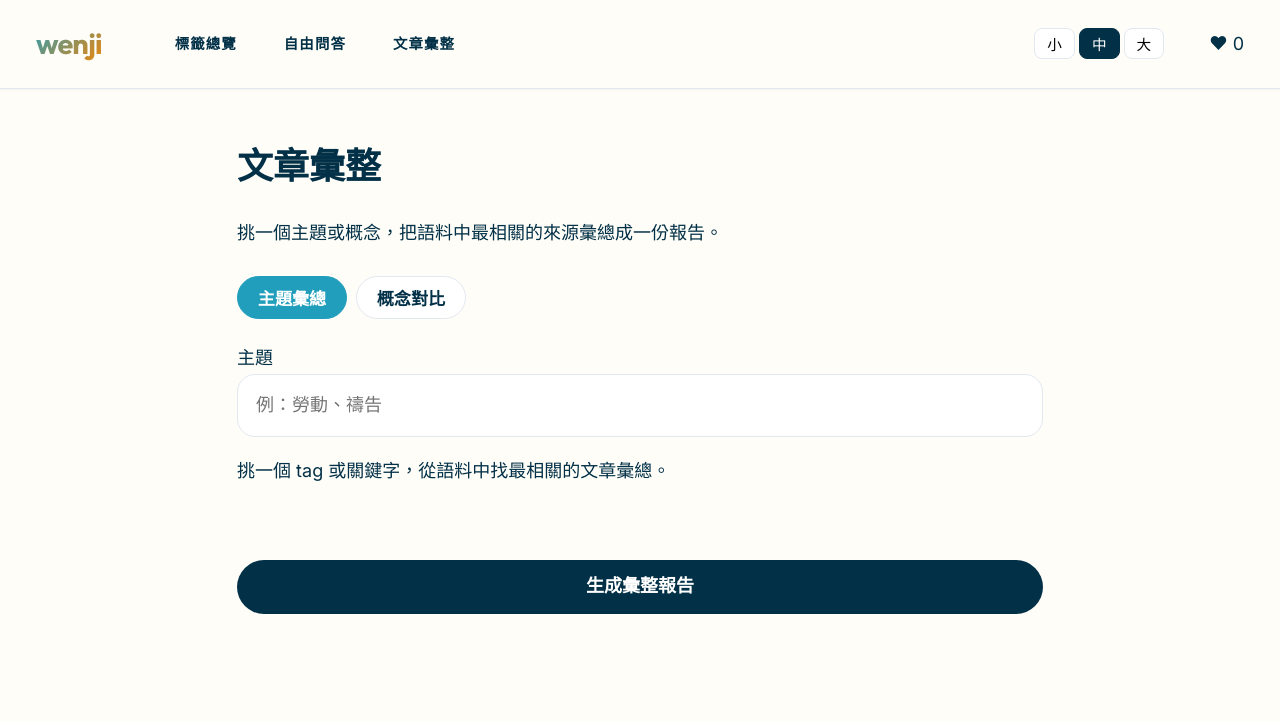
After one commit to notoriouslab/wenji, a FastAPI app: template src/wenji/web/templates/aggregate.html in a window 1280 px wide. The commit adds this page. Shown: the top 721 px of the page. Run offline with FastAPI, Linux system fonts and the light colour scheme; the template is opened without the code that fills it, so the values that code supplies are empty; parts of the project's set-up code (start-up, migrations or seed data) failed here and were passed over; some libraries are stand-ins or nearby versions.

Commit message:
feat(web): aggregation becomes a standalone /aggregate page
Same consistency move as the ask entry: the chat side panel behaved
unlike every other nav item and duplicated a page-worth of UI in a
drawer. The panel, its backdrop, and the openPanel/closeAllPanels
plumbing go; /aggregate renders the same topic/concept reports on a
full page (noindex + robots-disallowed, matching /ask), and the
formerly dormant subtype-exclusion checkboxes get a home. aggregate.js
now ships only on the page it wires.

```diff
--- a/src/wenji/web/app.py
+++ b/src/wenji/web/app.py
@@ -540,9 +540,10 @@ def create_app(
             "User-agent: *\n"
             "Allow: /\n"
             "Disallow: /api/\n"
-            # Generated answers are not indexable content, and ?q= would mint
-            # unlimited crawlable URLs.
+            # Generated answers/reports are not indexable content, and ?q=
+            # would mint unlimited crawlable URLs.
             "Disallow: /ask\n"
+            "Disallow: /aggregate\n"
             "\n"
             "# AI Bots\n"
             "User-agent: GPTBot\nAllow: /\n"
@@ -1055,6 +1056,15 @@ def create_app(
         """
         return templates.TemplateResponse(request, "ask.html", {"query": q})
 
+    @app.get("/aggregate", response_class=HTMLResponse)
+    def aggregate_page(request: Request) -> HTMLResponse:
+        """Standalone aggregation page (topic summary / concept comparison).
+
+        Server-renders the shell only; reports arrive via the JSON aggregate
+        endpoints from aggregate.js.
+        """
+        return templates.TemplateResponse(request, "aggregate.html", {"query": ""})
+
     @app.get("/", response_class=HTMLResponse)
     def index(
         request: Request,
--- a/src/wenji/web/static/style.css
+++ b/src/wenji/web/static/style.css
@@ -938,6 +860,71 @@ h1, h2, h3, h4 {
   100% { background: transparent; }
 }
 
+/* --- /aggregate page ----------------------------------------------------- */
+
+.aggregate-page { max-width: 860px; }
+
+.chat-tabs {
+  display: flex;
+  gap: 0.5rem;
+  margin-bottom: 1.25rem;
+}
+
+.chat-tab {
+  padding: 0.45rem 1.1rem;
+  font-size: 0.95rem;
+  font-weight: 600;
+  color: var(--color-secondary);
+  background: #fff;
+  border: 1px solid var(--color-border);
+  border-radius: var(--radius-full);
+  cursor: pointer;
+}
+
+.chat-tab.active {
+  color: #fff;
+  background: var(--color-primary);
+  border-color: var(--color-primary);
+}
+
+.chat-subtype-filter {
+  margin: 0.75rem 0;
+  display: flex;
+  flex-wrap: wrap;
+  gap: 0.5rem 1.25rem;
+}
+
+.chat-checkbox {
+  display: inline-flex;
+  align-items: center;
+  gap: 0.35rem;
+  font-size: 0.9rem;
+  color: var(--color-text-muted);
+}
+
+.chat-result-area { margin-top: 2rem; }
+
+.chat-sources { padding-left: 1.25rem; }
+
+.chat-sources li { margin-bottom: 1rem; }
+
+.chat-snippet {
+  color: var(--color-text-muted);
+  font-size: 0.95rem;
+  margin-top: 0.25rem;
+}
+
+.chat-score {
+  color: var(--color-text-muted);
+  font-size: 0.85rem;
+  margin-left: 0.5rem;
+}
+
+.chat-stats, .chat-narrative-empty {
+  color: var(--color-text-muted);
+  font-size: 0.9rem;
+}
+
 /* --- responsive --------------------------------------------------------- */
 
 @media (max-width: 900px) {
--- /dev/null
+++ b/src/wenji/web/templates/aggregate.html
@@ -0,0 +1,44 @@
+{% extends "base.html" %}
+
+{% block title %}文章彙整 — {{ site_name or "wenji" }}{% endblock %}
+{% block description %}主題彙總與跨來源概念對比。{% endblock %}
+
+{% block extra_meta %}
+{# LLM-generated reports must stay out of search indexes, same policy as /ask. #}
+<meta name="robots" content="noindex, nofollow">
+{% endblock %}
+
+{% block content %}
+<main class="ask-page aggregate-page">
+  <header class="ask-page-header">
+    <h1 class="ask-page-title">文章彙整</h1>
+    <p class="hint">挑一個主題或概念，把語料中最相關的來源彙總成一份報告。</p>
+  </header>
+
+  <nav class="chat-tabs" aria-label="彙整模式">
+    <button class="chat-tab active" data-mode="topic" type="button">主題彙總</button>
+    <button class="chat-tab" data-mode="concept" type="button">概念對比</button>
+  </nav>
+
+  <form id="aggregate-form" class="chat-input-area">
+    <div class="chat-input-group">
+      <label id="chat-input-label" for="chat-query">主題</label>
+      <input type="text" id="chat-query" placeholder="例：勞動、禱告" required>
+      <p class="hint" id="chat-input-hint">挑一個 tag 或關鍵字，從語料中找最相關的文章彙總。</p>
+    </div>
+    {# aggregate.js fills this with subtype checkboxes; stays empty when the
+       corpus has no subtype values. #}
+    <div id="chat-subtype-filter" class="chat-subtype-filter"></div>
+    <button type="submit" class="chat-submit">生成彙整報告</button>
+  </form>
+
+  <div id="aggregate-result" class="chat-result-area markdown-body"></div>
+  <noscript>
+    <p class="ask-error">文章彙整需要 JavaScript。請改用<a href="/">搜尋</a>。</p>
+  </noscript>
+</main>
+{% endblock %}
+
+{% block scripts %}
+<script src="/static/aggregate.js?v=0.6.1" defer></script>
+{% endblock %}
--- a/src/wenji/web/templates/base.html
+++ b/src/wenji/web/templates/base.html
@@ -4,20 +4,19 @@
   <meta charset="utf-8">
   <meta name="viewport" content="width=device-width, initial-scale=1">
   <title>{% block title %}{{ site_name or "wenji" }} Knowledge Engine{% endblock %}</title>
-  <link rel="stylesheet" href="/static/style.css?v=2.7">
+  <link rel="stylesheet" href="/static/style.css?v=2.8">
   <meta name="description" content="{% block description %}{{ site_name or "wenji" }} — 中文 markdown 知識搜尋引擎。{% endblock %}">
   <meta name="robots" content="index, follow">
   {% block extra_meta %}{% endblock %}
 </head>
 <body>
-  <div class="backdrop" onclick="closeAllPanels()"></div>
   <header class="topbar">
     <div class="topbar-left">
       <a href="/" class="brand">{{ site_name or "wenji" }}</a>
       <nav class="nav-links">
         <a class="nav-item" href="/tags">標籤總覽</a>
         <a class="nav-item" id="nav-ask" href="/ask">自由問答</a>
-        <a class="nav-item" onclick="openPanel('chat-panel')">文章彙整</a>
+        <a class="nav-item" href="/aggregate">文章彙整</a>
       </nav>
     </div>
 
@@ -46,40 +45,7 @@
     {% block content %}{% endblock %}
   </div>
 
-  <!-- Side Panels -->
-  <div class="side-panel" id="chat-panel">
-    <div class="side-panel-header">
-      <span class="side-panel-title">文章彙整報告</span>
-      <button class="side-panel-close" onclick="closeAllPanels()">&times;</button>
-    </div>
-    <div class="side-panel-body">
-      <nav class="chat-tabs">
-        <button class="chat-tab active" data-mode="topic">主題彙總</button>
-        <button class="chat-tab" data-mode="concept">概念對比</button>
-      </nav>
-      <form id="aggregate-form" class="chat-input-area">
-        <div class="chat-input-group">
-          <label id="chat-input-label">分析主題</label>
-          <input type="text" id="chat-query" placeholder="輸入關鍵字..." required>
-        </div>
-        <button type="submit" class="chat-submit">生成彙整報告</button>
-      </form>
-      <div id="aggregate-result" class="chat-result-area markdown-body"></div>
-    </div>
-  </div>
-
   <script>
-    function openPanel(id) {
-      closeAllPanels();
-      document.getElementById(id).classList.add('open');
-      document.querySelector('.backdrop').classList.add('open');
-      document.body.style.overflow = 'hidden';
-    }
-    function closeAllPanels() {
-      document.querySelectorAll('.side-panel').forEach(p => p.classList.remove('open'));
-      document.querySelector('.backdrop').classList.remove('open');
-      document.body.style.overflow = '';
-    }
     // 自由問答帶著當前搜尋詞過去：點擊當下讀任一搜尋框的值改寫 href。
     (function () {
       var ask = document.getElementById('nav-ask');
@@ -107,7 +73,6 @@
       });
     })();
   </script>
-  <script src="/static/aggregate.js" defer></script>
   {% include "_bookmark_script.html" %}
   {% block scripts %}{% endblock %}
 </body>
```
Also changed, not shown: other parts of src/wenji/web/static/style.css (+0 -80 lines), tests/wenji/test_web.py (+21 -0 lines), tests/wenji/test_web_ask.py (+1 -0 lines).
